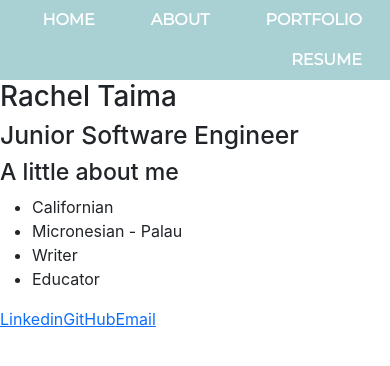
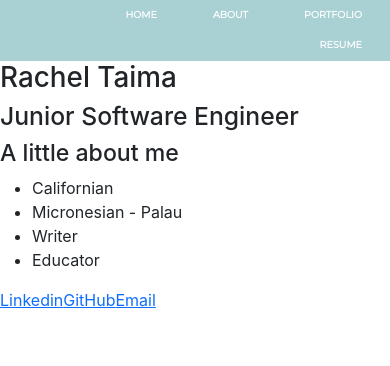
Before and after one commit to rayuchtai/portfolio, a React (Create React App) app: page / in a window 390 px wide. Shown: the top 366 px of the page. Built offline with nearby package versions, Linux system fonts and the light colour scheme.

Commit message:
made navbar responsive

```diff
--- a/public/css/nav.css
+++ b/public/css/nav.css
@@ -11,8 +11,18 @@ ul > .nav-item {
   color: white;
 }
 
+/* Extra small devices (portrait phones, less than 576px) */
+@media (max-width: 575.98px) {
+  .nav-item {
+    margin: 0em;
+  }
+  .nav-item > a {
+    font-size: 60%
+  }
+}
+
 /* Small devices (landscape phones, 576px and up) */
-@media (min-width: 576px) {
+@media (min-width: 576px) and (max-width: 767.98px) {
   nav {
     padding: .5em .25em;
   }
@@ -25,10 +35,10 @@ ul > .nav-item {
 }
 
 /* Medium devices (tablets, 768px and up) */
-@media (min-width: 768px) { ... }
+@media (min-width: 768px) and (max-width: 991.98px) { ... }
 
 /* Large devices (desktops, 992px and up) */
-@media (min-width: 992px) { ... }
+@media (min-width: 992px) and (max-width: 1199.98px) { ... }
 
 /* Extra large devices (large desktops, 1200px and up) */
 @media (min-width: 1200px) { ... }
```
